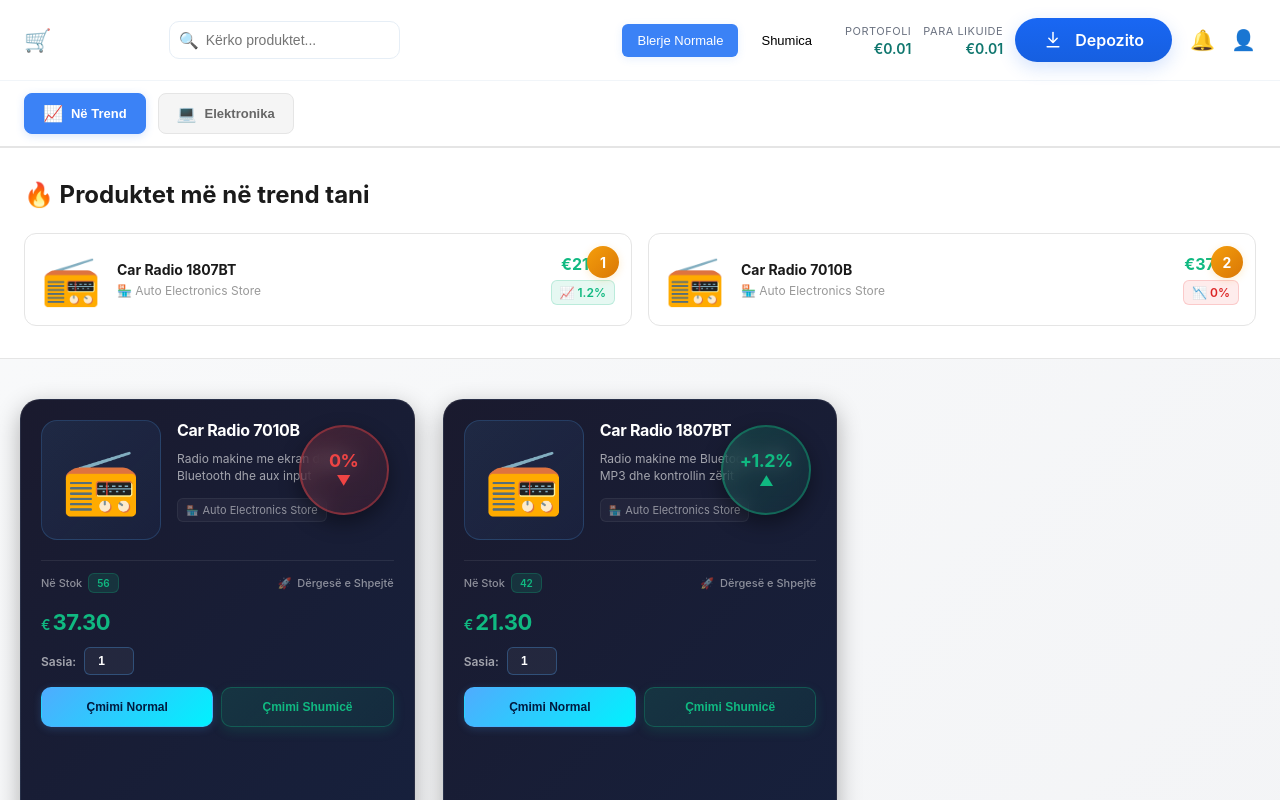
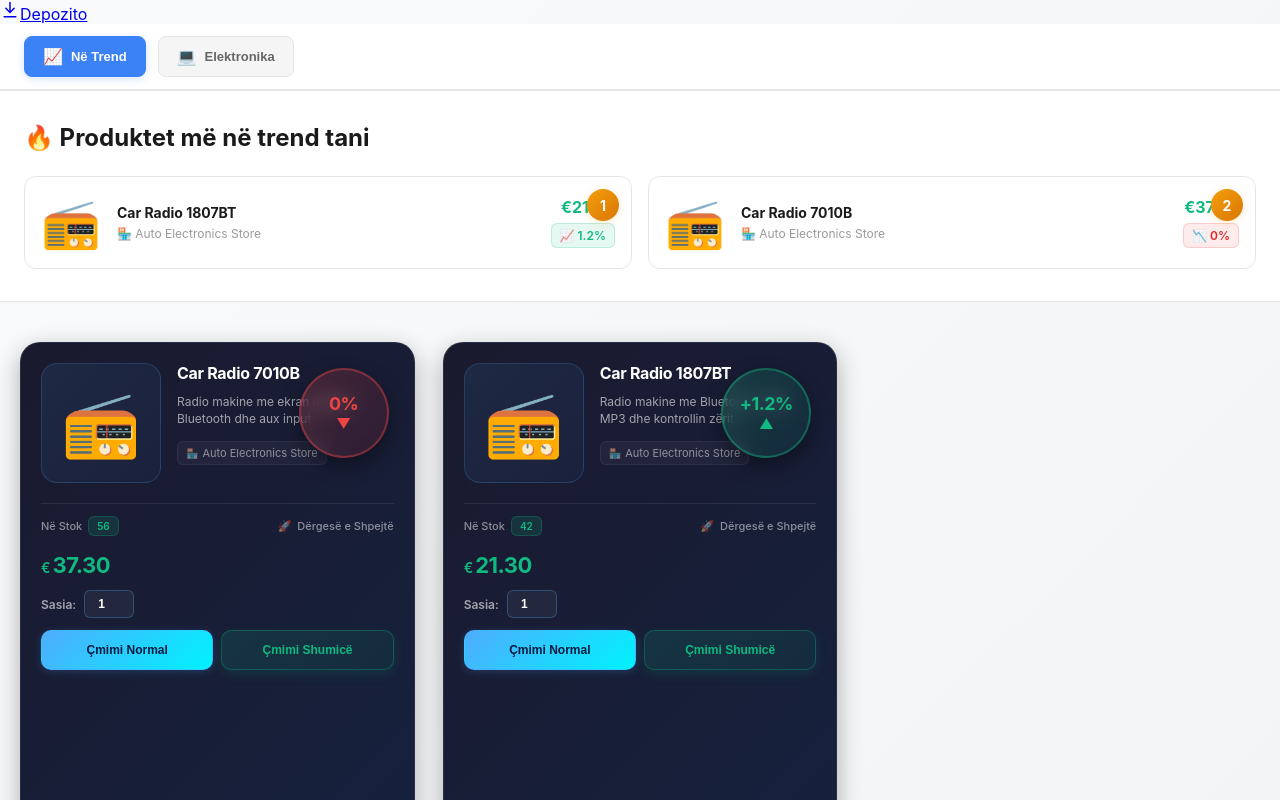
Before and after one commit to sesopeso101-sudo/Polyshop, a React (Create React App) app: page / in a window 1280 px wide. Shown: the top 800 px of the page. Built offline with nearby package versions, Linux system fonts and the light colour scheme; no server answers.

Commit message:
Strip page to only deposit anchor: render only the existing deposit anchor (unchanged) and set white background; keep minimal CSS for the anchor.

```diff
--- a/src/components/Header.css
+++ b/src/components/Header.css
@@ -1,233 +1,20 @@
-/* Header styles for Polyshop (Deposit refined to be prominent action) */
+/* Header.css intentionally left minimal to avoid adding additional UI elements.
+   The page should be empty except for the deposit anchor. Keep body background white via JS.
+   Minimal styles for the deposit anchor are preserved so the anchor remains visible and clickable.
+*/
 
-.header {
-  padding: 18px 24px;
-  background: #ffffff;
-  border-bottom: 1px solid #f1f5f9;
-}
-
-.header-container {
-  display: flex;
-  align-items: center;
-  justify-content: space-between;
-  gap: 24px;
-}
-
-.header-left {
-  display: flex;
-  align-items: center;
-  gap: 18px;
-}
-
-.logo {
-  display: flex;
-  align-items: center;
-  gap: 8px;
-}
-
-.logo-icon {
-  font-size: 22px;
-}
-
-.logo-text {
-  font-size: 20px;
-  font-weight: 700;
-  margin: 0;
-}
-
-.search-box {
-  position: relative;
-}
-
-.search-input {
-  padding: 10px 12px 10px 36px;
-  border: 1px solid #e6eef6;
-  border-radius: 10px;
-  font-size: 14px;
-}
-
-.search-icon {
-  position: absolute;
-  left: 10px;
-  top: 50%;
-  transform: translateY(-50%);
-}
-
-.header-right {
-  display: flex;
-  align-items: center;
-  gap: 18px;
-}
-
-.purchase-toggle {
-  display: flex;
-  gap: 8px;
-}
-
-.toggle-btn {
-  padding: 8px 14px;
-  background: transparent;
-  border: 1px solid transparent;
-  cursor: pointer;
-  border-radius: 6px;
-  font-size: 13px;
-  font-weight: 500;
-  transition: all 0.18s ease;
-  white-space: nowrap;
-}
-
-.toggle-btn:hover {
-  color: #1a1a1a;
-}
-
-.toggle-btn.active {
-  background: #3b82f6;
-  color: white;
-  box-shadow: 0 2px 8px rgba(59, 130, 246, 0.12);
-}
-
-.wallet-and-deposit {
-  display: flex;
-  align-items: center;
-  gap: 12px;
-}
-
-.wallet, .cash {
-  display: flex;
-  flex-direction: column;
-  align-items: flex-end;
-  gap: 2px;
-}
-
-.wallet-label, .cash-label {
-  font-size: 11px;
-  color: #6b7280; /* calm gray */
-  text-transform: uppercase;
-  letter-spacing: 0.5px;
-}
-
-.wallet-amount, .cash-amount {
-  font-size: 14px;
-  font-weight: 600;
-  color: #0f766e; /* muted teal for balance */
-}
-
-/* Prominent Deposit button - pill style like provided design */
-.deposit-btn {
+.deposit-btn.primary{
   display: inline-flex;
   align-items: center;
   gap: 12px;
   padding: 12px 28px;
   border-radius: 9999px;
-  font-weight: 600;
-  font-size: 16px;
-  cursor: pointer;
+  background: linear-gradient(180deg,#1967F3 0%,#165FE0 100%);
+  color: #fff;
   text-decoration: none;
-  transition: transform 0.08s ease, box-shadow 0.12s ease;
+  box-shadow: 0 6px 18px rgba(25,103,243,0.18);
 }
 
-.deposit-btn.primary {
-  background: linear-gradient(180deg,#1967F3 0%,#165FE0 100%);
-  color: #fff;
-  box-shadow: 0 6px 18px rgba(25,103,243,0.18);
-  border: none;
-}
+.deposit-icon svg{ color: #ffffff; }
 
-.deposit-btn.primary:hover {
-  transform: translateY(-1px);
-  box-shadow: 0 8px 22px rgba(25,103,243,0.22);
-}
-
-.deposit-btn.primary:active {
-  transform: translateY(0);
-}
-
-.deposit-icon svg { /* icon inherits currentColor */
-  display: block;
-  width: 20px;
-  height: 20px;
-  color: #ffffff;
-}
-
-.deposit-text { display: inline-block; }
-
-.user-menu {
-  display: flex;
-  align-items: center;
-  gap: 16px;
-  font-size: 20px;
-  cursor: pointer;
-}
-
-.notifications, .user-avatar {
-  transition: transform 0.3s ease;
-}
-
-.notifications:hover, .user-avatar:hover {
-  transform: scale(1.1);
-}
-
-@media (max-width: 1024px) {
-  .header-container {
-    gap: 16px;
-  }
-
-  .search-box {
-    max-width: 250px;
-  }
-
-  .purchase-toggle {
-    display: none;
-  }
-}
-
-@media (max-width: 768px) {
-  .header {
-    padding: 12px 16px;
-  }
-
-  .header-container {
-    gap: 12px;
-  }
-
-  .header-left {
-    gap: 12px;
-  }
-
-  .logo-text {
-    font-size: 18px;
-  }
-
-  .logo-icon {
-    font-size: 20px;
-  }
-
-  .search-box {
-    max-width: 150px;
-  }
-
-  .search-input {
-    font-size: 12px;
-    padding: 8px 12px 8px 32px;
-  }
-
-  /* On small screens, reduce deposit padding */
-  .deposit-btn {
-    padding: 8px 16px;
-    gap: 10px;
-    font-size: 14px;
-  }
-
-  .wallet, .cash { display: none; }
-}
-
-@media (max-width: 480px) {
-  .header-container {
-    flex-direction: column;
-    gap: 12px;
-  }
-
-  .header-left { width: 100%; }
-  .search-box { max-width: 100%; }
-  .header-right { width: 100%; justify-content: space-between; }
-}
+/* Remove any other header-related classes to avoid rendering other UI */
--- a/src/components/Header.js
+++ b/src/components/Header.js
@@ -1,55 +1,17 @@
-import React from 'react';
-import './Header.css';
+import React, { useEffect } from 'react';
 
+// Keep the exact deposit anchor (text and attributes) unchanged.
 const PAYPAL_DEPOSIT_URL = process.env.REACT_APP_PAYPAL_DEPOSIT_URL || 'https://www.paypal.com/ncp/payment/79WDAXCMA7L5S';
 
-function Header({ purchaseType, setPurchaseType }) {
+function Header() {
+  // Ensure page background is white. This does not wrap or modify the deposit anchor.
+  useEffect(() => {
+    const prev = document.body.style.backgroundColor;
+    document.body.style.backgroundColor = '#ffffff';
+    return () => { document.body.style.backgroundColor = prev; };
+  }, []);
+
   return (
-    <header className="header">
-      <div className="header-container">
-        <div className="header-left">
-          <div className="logo">
-            <span className="logo-icon">🛒</span>
-            <h1 className="logo-text">Polyshop</h1>
-          </div>
-          <div className="search-box">
-            <input
-              type="text"
-              placeholder="Kërko produktet..."
-              className="search-input"
-            />
-            <span className="search-icon">🔍</span>
-          </div>
-        </div>
-
-        <div className="header-right">
-          <div className="purchase-toggle">
-            <button
-              className={`toggle-btn ${purchaseType === 'normal' ? 'active' : ''}`}
-              onClick={() => setPurchaseType('normal')}
-            >
-              Blerje Normale
-            </button>
-            <button
-              className={`toggle-btn ${purchaseType === 'wholesale' ? 'active' : ''}`}
-              onClick={() => setPurchaseType('wholesale')}
-            >
-              Shumica
-            </button>
-          </div>
-
-          <div className="wallet-and-deposit">
-            <div className="wallet">
-              <span className="wallet-label">Portofoli</span>
-              <span className="wallet-amount">€0.01</span>
-            </div>
-
-            <div className="cash">
-              <span className="cash-label">Para Likuide</span>
-              <span className="cash-amount">€0.01</span>
-            </div>
-
-            {/* Prominent Deposit button: pill, blue background, left icon */}
     <a
       href={PAYPAL_DEPOSIT_URL}
       target="_blank"
@@ -59,7 +21,7 @@ function Header({ purchaseType, setPurchaseType }) {
       title="Depozito - Shto Fonde"
     >
       <span className="deposit-icon" aria-hidden>
-                {/* Download/Deposit SVG icon */}
+        {/* Download/Deposit SVG icon (kept as before) */}
         <svg width="20" height="20" viewBox="0 0 24 24" fill="none" xmlns="http://www.w3.org/2000/svg" aria-hidden>
           <path d="M12 3v11" stroke="currentColor" strokeWidth="1.8" strokeLinecap="round" strokeLinejoin="round"/>
           <path d="M7 10l5 5 5-5" stroke="currentColor" strokeWidth="1.8" strokeLinecap="round" strokeLinejoin="round"/>
@@ -68,15 +30,6 @@ function Header({ purchaseType, setPurchaseType }) {
       </span>
       <span className="deposit-text">Depozito</span>
     </a>
-          </div>
-
-          <div className="user-menu">
-            <span className="notifications">🔔</span>
-            <span className="user-avatar">👤</span>
-          </div>
-        </div>
-      </div>
-    </header>
   );
 }
 
```
Lines whose indentation alone changed are shown as unchanged.
